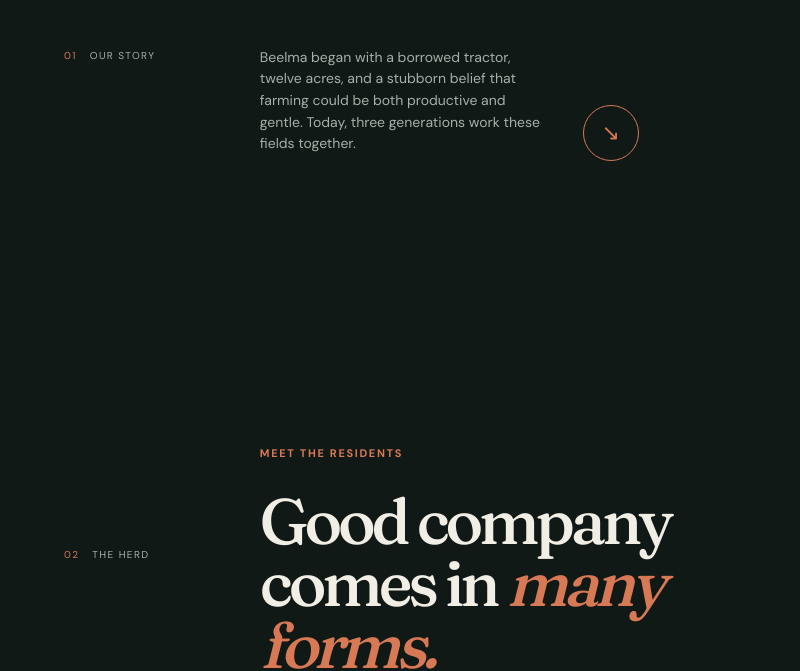
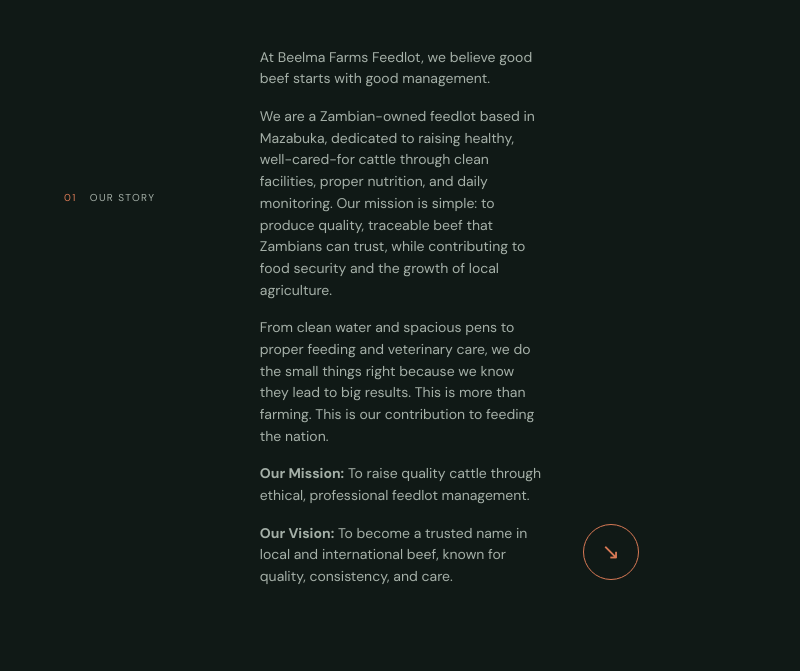
Before and after one commit to Beelma/Beelma-farm, a website: page index.html in a window 1280 px wide. Shown: the part 1373-2044 px from the top of the page, 0-800 px from the left. Drawn offline with Linux system fonts and the light colour scheme; grey boxes are pictures that could not be loaded.

Commit message:
Update feedlot story and location copy

```diff
--- a/index.html
+++ b/index.html
@@ -32,6 +32,7 @@
         <p class="eyebrow"><span></span> <span data-slide-kicker>Family-run since 1987</span></p>
         <h1 id="hero-title">Raised with<br /><em data-slide-title>patience.</em></h1>
         <p class="hero-intro" data-slide-description>Healthy animals, honest food, and a farm that leaves the land better than we found it.</p>
+        <p class="hero-location">Proudly based in Mazabuka, Zambia — supplying quality cattle for local and export markets.</p>
         <div class="hero-actions">
           <a class="button button-primary" href="#story">Meet Beelma <span aria-hidden="true">↓</span></a>
           <a class="text-link" href="#herd">Explore the herd <span aria-hidden="true">↗</span></a>
@@ -75,7 +76,13 @@
         <p class="eyebrow">A little patch of good earth</p>
         <h2 id="story-title">Small enough<br />to <em>care.</em></h2>
         <div class="story-lower">
-          <p>Beelma began with a borrowed tractor, twelve acres, and a stubborn belief that farming could be both productive and gentle. Today, three generations work these fields together.</p>
+          <div>
+            <p>At Beelma Farms Feedlot, we believe good beef starts with good management.</p>
+            <p>We are a Zambian-owned feedlot based in Mazabuka, dedicated to raising healthy, well-cared-for cattle through clean facilities, proper nutrition, and daily monitoring. Our mission is simple: to produce quality, traceable beef that Zambians can trust, while contributing to food security and the growth of local agriculture.</p>
+            <p>From clean water and spacious pens to proper feeding and veterinary care, we do the small things right because we know they lead to big results. This is more than farming. This is our contribution to feeding the nation.</p>
+            <p><strong>Our Mission:</strong> To raise quality cattle through ethical, professional feedlot management.</p>
+            <p><strong>Our Vision:</strong> To become a trusted name in local and international beef, known for quality, consistency, and care.</p>
+          </div>
           <a class="round-arrow" href="#visit" aria-label="Learn more about visiting Beelma Farm">↘</a>
         </div>
       </div>
--- a/styles.css
+++ b/styles.css
@@ -39,6 +39,7 @@
 h1 { font-size: clamp(70px, 8vw, 124px); margin-bottom: 28px; }
 h1 em, h2 em { color: var(--clay); font-style: italic; font-weight: 500; }
 .hero-intro { color: rgba(251, 250, 246, .82); font-size: 16px; max-width: 360px; }
+.hero-location { color: rgba(251, 250, 246, .68); font-size: 12px; line-height: 1.45; margin: -13px 0 0; max-width: 360px; }
 .hero-actions { align-items: center; display: flex; gap: 26px; margin-top: 38px; }
 .button { align-items: center; display: inline-flex; font-size: 12px; font-weight: 700; gap: 30px; justify-content: space-between; letter-spacing: .05em; padding: 15px 17px; text-transform: uppercase; transition: transform .2s ease, background .2s ease; }
 .button:hover { transform: translateY(-3px); }
@@ -78,7 +79,9 @@
 .story-content { padding-top: 12px; }
 .story-content h2, .herd-heading h2, .visit h2 { font-size: clamp(52px, 5vw, 78px); margin-bottom: 58px; }
 .story-lower { align-items: flex-end; display: flex; gap: 38px; }
-.story-lower p { color: var(--muted); font-size: 14px; max-width: 285px; }
+.story-lower > div { max-width: 285px; }
+.story-lower > div p { color: var(--muted); font-size: 14px; margin-bottom: 16px; }
+.story-lower > div p:last-child { margin-bottom: 0; }
 .round-arrow { align-items: center; border: 1px solid var(--clay); border-radius: 50%; color: var(--clay); display: flex; font-size: 22px; height: 56px; justify-content: center; margin-bottom: 8px; transition: background .2s ease, color .2s ease; width: 56px; }
 .round-arrow:hover { background: var(--clay); color: var(--paper); }
 .story-image { height: 455px; margin-left: 15%; margin-top: 40px; overflow: hidden; }
```
